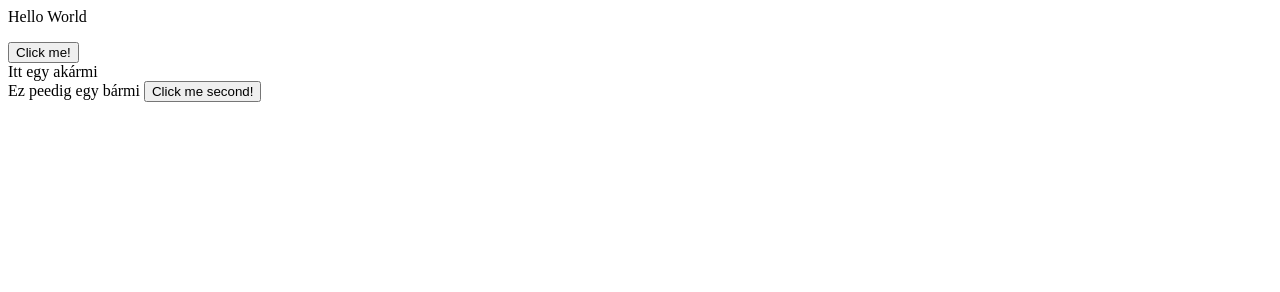
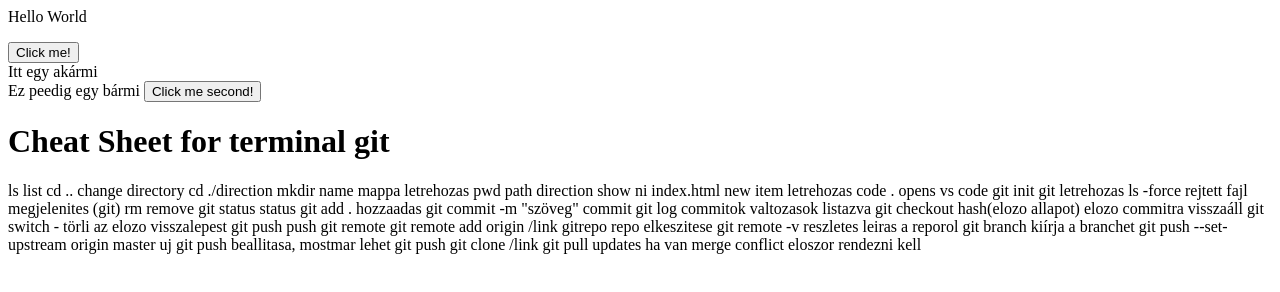
Before and after one commit to Uncasaa/git-practice-akarmi, a plain HTML site: page index.html in a window 1280 px wide. Drawn offline with Linux system fonts and the light colour scheme.

Commit message:
terminal git commands list added

```diff
--- a/index.html
+++ b/index.html
@@ -14,5 +14,38 @@
 
     <button>Click me second!</button>
 
+    <div>
+        <h1>Cheat Sheet for terminal git</h1>
+        <p>
+            ls               list
+            cd ..            change directory
+            cd ./direction
+            mkdir name       mappa letrehozas
+            pwd              path direction show
+            ni index.html    new item letrehozas
+            code .           opens vs code
+            git init         git letrehozas
+            ls -force        rejtett fajl megjelenites (git)
+            rm               remove
+            git status       status
+            git add .        hozzaadas
+            git commit -m "szöveg"       commit
+            git log          commitok valtozasok listazva
+            git checkout hash(elozo allapot)    elozo commitra visszaáll
+            git switch -     törli az elozo visszalepest
+            git push         push
+            git remote
+            git remote add origin /link gitrepo         repo elkeszitese
+            git remote -v        reszletes leiras a reporol
+
+            git branch       kiírja a branchet
+            git push --set-upstream origin master        uj git push beallitasa, mostmar lehet git push
+            git clone /link
+            git pull         updates       ha van merge conflict eloszor rendezni kell
+
+
+        </p>
+    </div>
+
 </body>
 </html>
```
